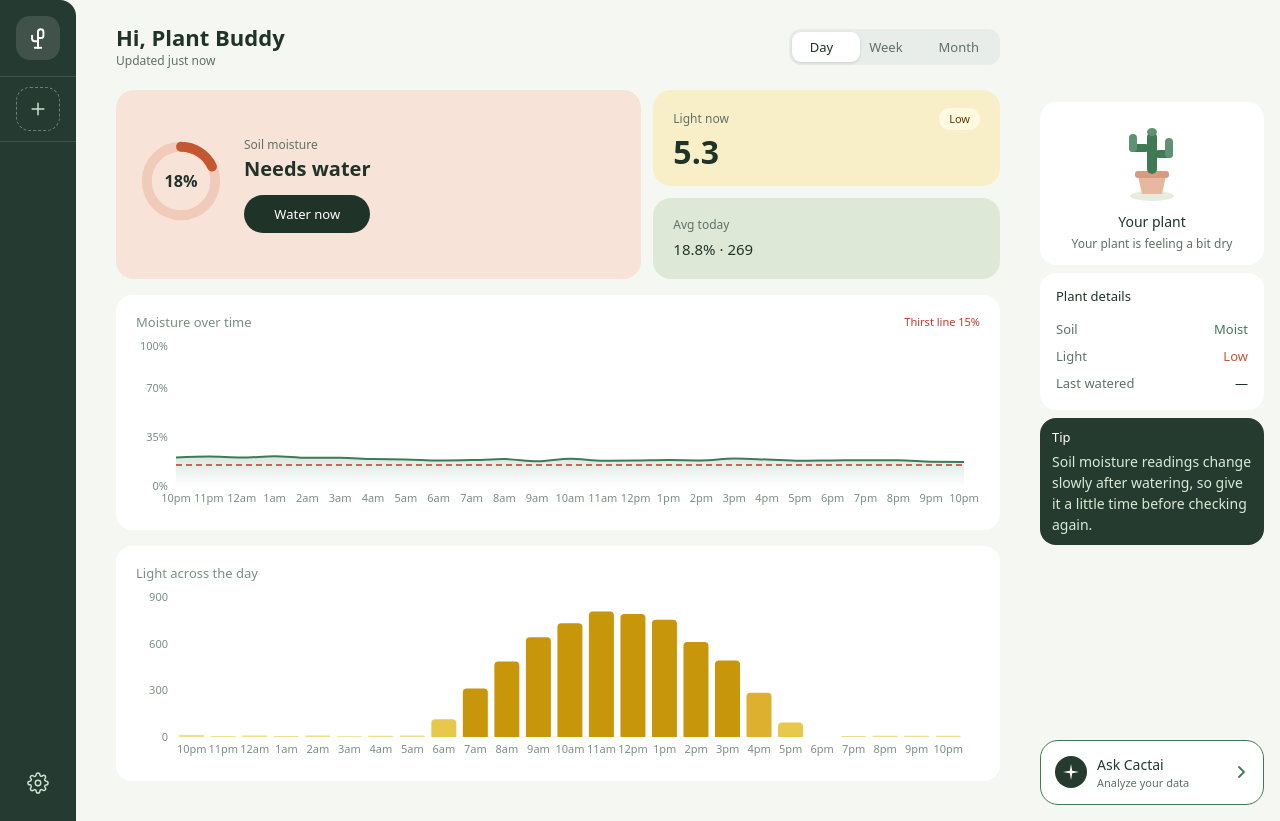
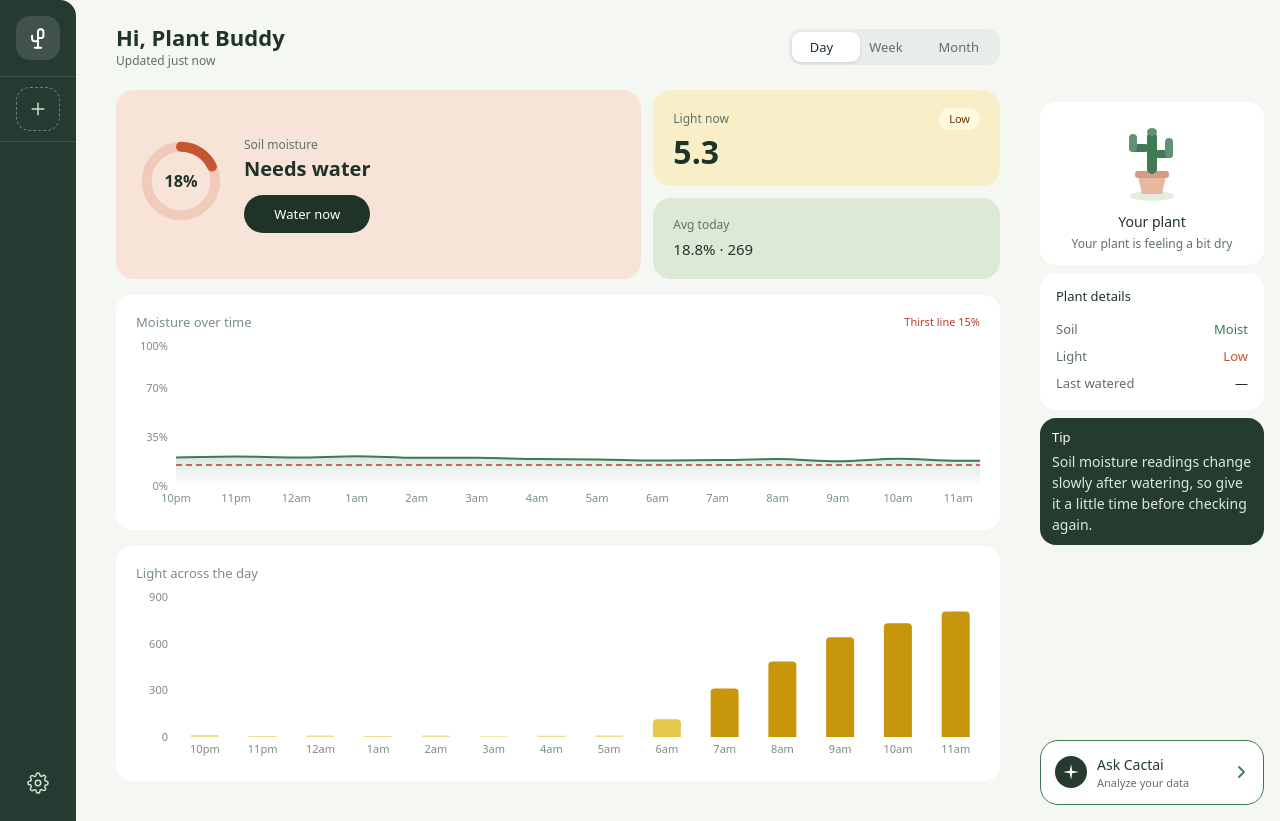
Before and after one commit to nyamatp123/cactai, a React app in the folder software/web/: page /dashboard in a window 1280 px wide. Built offline with nearby package versions, Linux system fonts and the light colour scheme; the HTML template or start-up script is replaced by a standard one.

Commit message:
fixed the charts (added scroll)

```diff
--- a/software/web/src/pages/dashboard/LightChart.jsx
+++ b/software/web/src/pages/dashboard/LightChart.jsx
@@ -1,11 +1,11 @@
 import { useMemo } from 'react';
 import {
-  BarChart, Bar, XAxis, YAxis,
-  Tooltip, ResponsiveContainer, Cell,
+  BarChart, Bar, XAxis, YAxis, Tooltip, Cell,
 } from 'recharts';
 import { getLightData } from '../../utils/parseReadings';
 
 const LABEL = { day: 'Light across the day', week: 'Light across the week', month: 'Light across the month' };
+const POINT_WIDTH = 60;
 
 function barColor(lux) {
   if (lux > 300) return '#c8960a';
@@ -16,20 +16,21 @@ function barColor(lux) {
 
 export default function LightChart({ timeRange = 'day' }) {
   const data = useMemo(() => getLightData(timeRange), [timeRange]);
+  const chartWidth = data.length * POINT_WIDTH;
 
   return (
     <div className="chart-card">
       <div className="chart-card-header">
         <span className="chart-card-title">{LABEL[timeRange]}</span>
       </div>
-      <ResponsiveContainer width="100%" height={180}>
-        <BarChart data={data} margin={{ top: 10, right: 16, bottom: 0, left: -20 }}>
+      <div style={{ overflowX: 'auto', WebkitOverflowScrolling: 'touch' }}>
+        <BarChart width={chartWidth} height={180} data={data} margin={{ top: 10, right: 16, bottom: 0, left: -20 }}>
           <XAxis
             dataKey="label"
             tick={{ fontSize: 11, fill: '#7a8f82' }}
             tickLine={false}
             axisLine={false}
-            interval="preserveStartEnd"
+            interval={0}
           />
           <YAxis
             tick={{ fontSize: 11, fill: '#7a8f82' }}
@@ -53,7 +54,7 @@ export default function LightChart({ timeRange = 'day' }) {
             ))}
           </Bar>
         </BarChart>
-      </ResponsiveContainer>
+      </div>
     </div>
   );
 }
--- a/software/web/src/pages/dashboard/MoistureChart.jsx
+++ b/software/web/src/pages/dashboard/MoistureChart.jsx
@@ -1,14 +1,15 @@
 import { useMemo } from 'react';
 import {
-  AreaChart, Area, XAxis, YAxis, ReferenceLine,
-  Tooltip, ResponsiveContainer,
+  AreaChart, Area, XAxis, YAxis, ReferenceLine, Tooltip,
 } from 'recharts';
 import { getMoistureData } from '../../utils/parseReadings';
 
 const THIRST_LINE = 15;
+const POINT_WIDTH = 60;
 
 export default function MoistureChart({ timeRange = 'day' }) {
   const data = useMemo(() => getMoistureData(timeRange), [timeRange]);
+  const chartWidth = data.length * POINT_WIDTH;
 
   return (
     <div className="chart-card">
@@ -16,8 +17,8 @@ export default function MoistureChart({ timeRange = 'day' }) {
         <span className="chart-card-title">Moisture over time</span>
         <span className="chart-thirst-label">Thirst line {THIRST_LINE}%</span>
       </div>
-      <ResponsiveContainer width="100%" height={180}>
-        <AreaChart data={data} margin={{ top: 10, right: 16, bottom: 0, left: -20 }}>
+      <div style={{ overflowX: 'auto', WebkitOverflowScrolling: 'touch' }}>
+        <AreaChart width={chartWidth} height={180} data={data} margin={{ top: 10, right: 16, bottom: 0, left: -20 }}>
           <defs>
             <linearGradient id="moistGrad" x1="0" y1="0" x2="0" y2="1">
               <stop offset="5%" stopColor="#3e7a55" stopOpacity={0.3} />
@@ -29,7 +30,7 @@ export default function MoistureChart({ timeRange = 'day' }) {
             tick={{ fontSize: 11, fill: '#7a8f82' }}
             tickLine={false}
             axisLine={false}
-            interval="preserveStartEnd"
+            interval={0}
           />
           <YAxis
             domain={[0, 100]}
@@ -64,7 +65,7 @@ export default function MoistureChart({ timeRange = 'day' }) {
             activeDot={{ r: 4, fill: '#3e7a55' }}
           />
         </AreaChart>
-      </ResponsiveContainer>
+      </div>
     </div>
   );
 }
```
